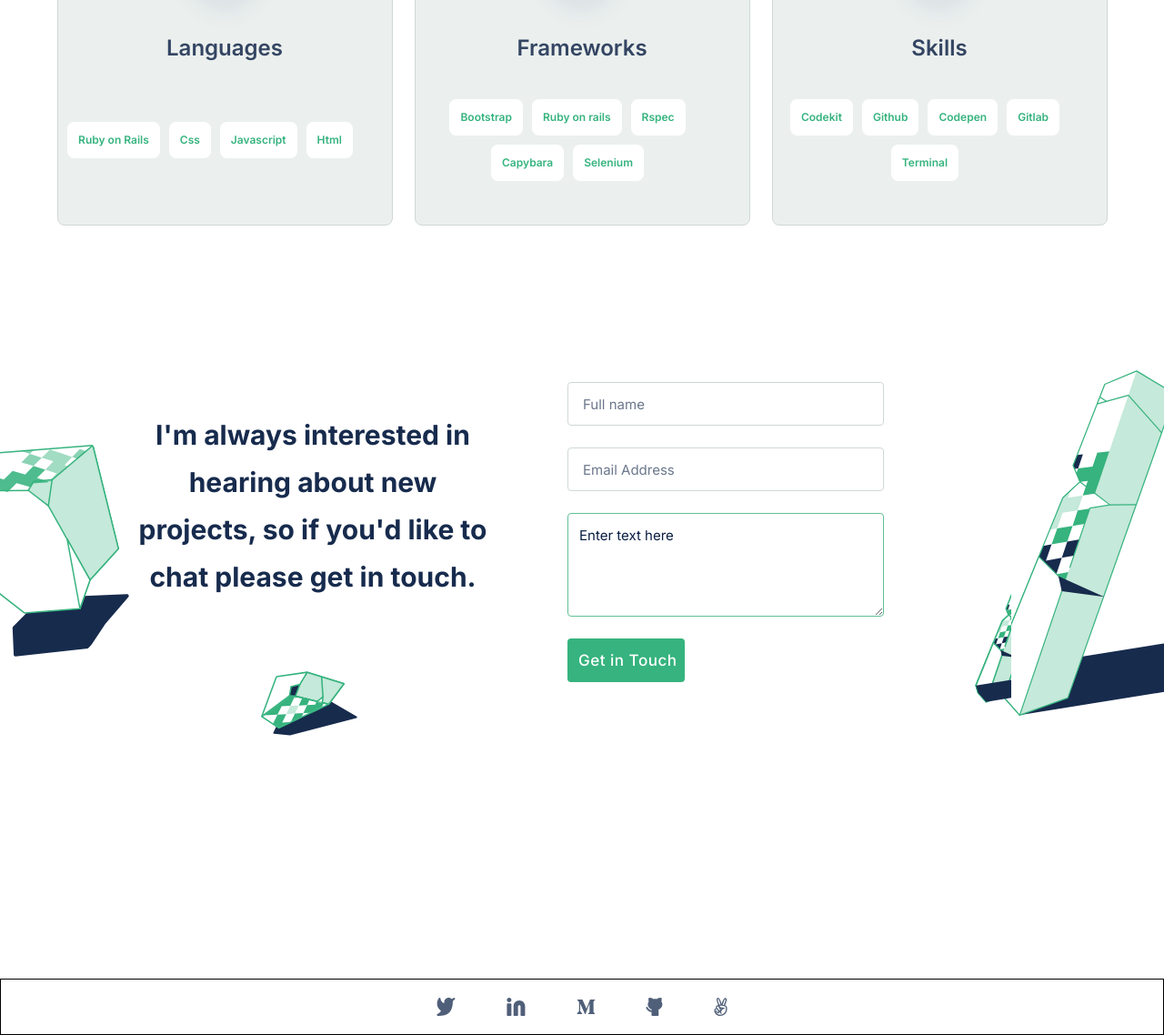
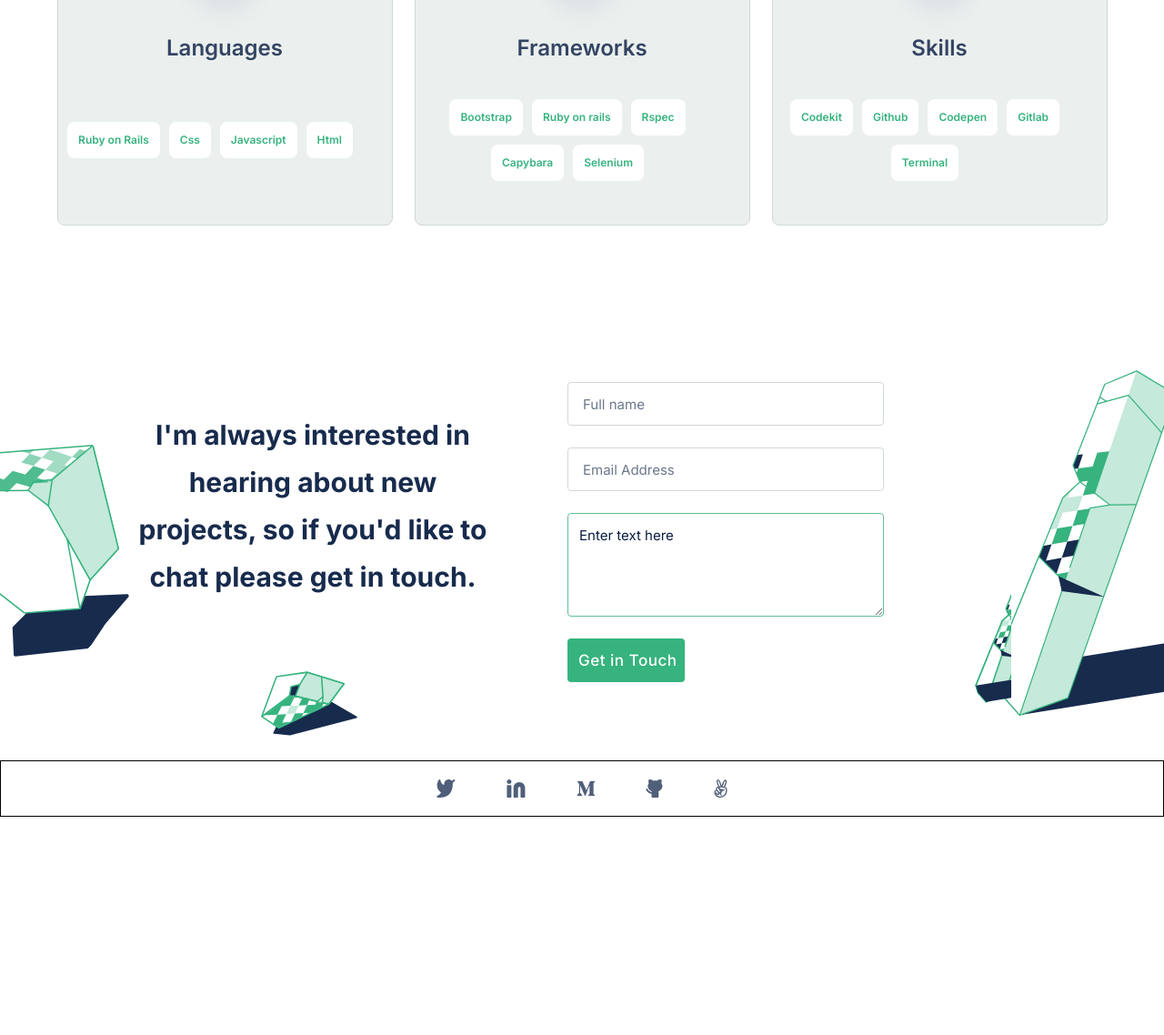
Before and after one commit to MosDevx/Wamae-Portfolio, a website: page HomePage.html in a window 1280 px wide. Shown: the part 2446-3584 px from the top of the page at 91% size. After the commit the page ends 3344 px from the top, so only its background shows below. Drawn offline with Linux system fonts and the light colour scheme.

Commit message:
Fix form section desktop

```diff
--- a/Style/style.scss
+++ b/Style/style.scss
@@ -743,7 +743,7 @@ $screen-extra-large-min:1200px;
     display: flex;
     flex-direction: column;
     justify-content: space-between;
-    height:100%
+    height:70%;
 
 
     .form-div {
```
Also changed, not shown: Style/style.css, 1 other file.
